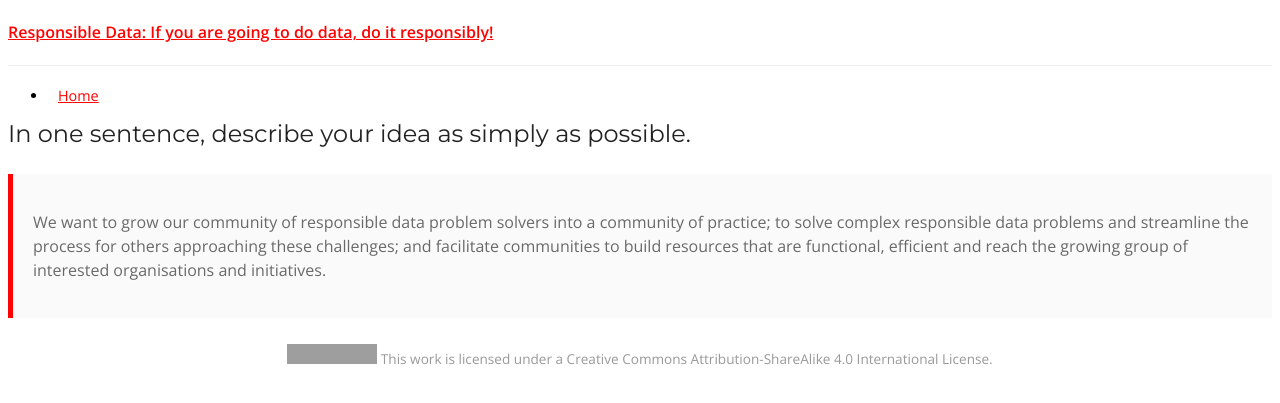
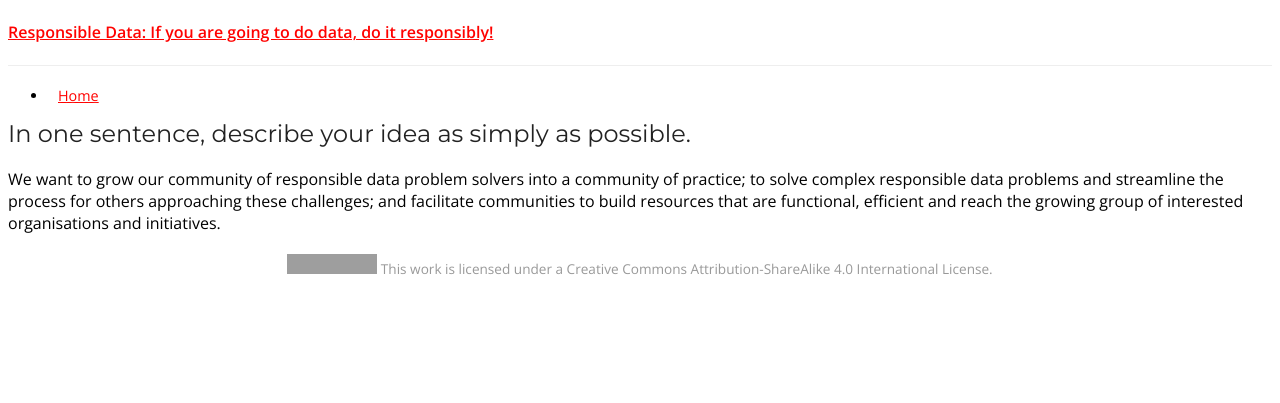
Before and after one commit to the-engine-room/knight-proposal, a Jekyll site: the page built from _posts/1-proposal/0000-01-01-one-sentence.md, in a window 1280 px wide. Shown: the top 403 px of the page. Built offline with Jekyll 4.4.1, drawn with Linux system fonts in a browser that asks for light colours; Markdown is read by kramdown in place of the engine named in the settings; comment, search, counter and statistics services are not loaded; a style sheet for code colours, icons or effects is not loaded; grey boxes are pictures that could not be loaded.

Commit message:
Removed blockquote

```diff
--- a/_posts/1-proposal/0000-01-01-one-sentence.md
+++ b/_posts/1-proposal/0000-01-01-one-sentence.md
@@ -5,4 +5,4 @@ category: Proposal
 published: true
 ---
 
-> We want to grow our community of responsible data problem solvers into a community of practice; to solve complex responsible data problems and streamline the process for others approaching these challenges; and facilitate communities to build resources that are functional, efficient and reach the growing group of interested organisations and initiatives.
+We want to grow our community of responsible data problem solvers into a community of practice; to solve complex responsible data problems and streamline the process for others approaching these challenges; and facilitate communities to build resources that are functional, efficient and reach the growing group of interested organisations and initiatives.
```
